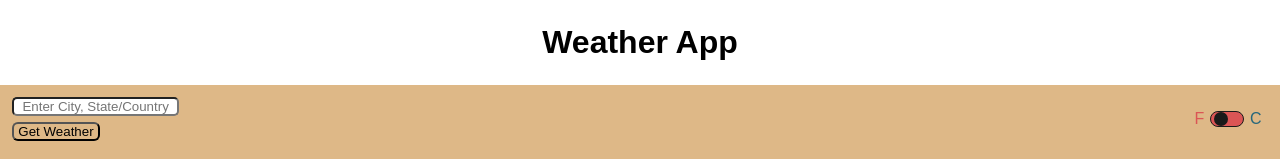
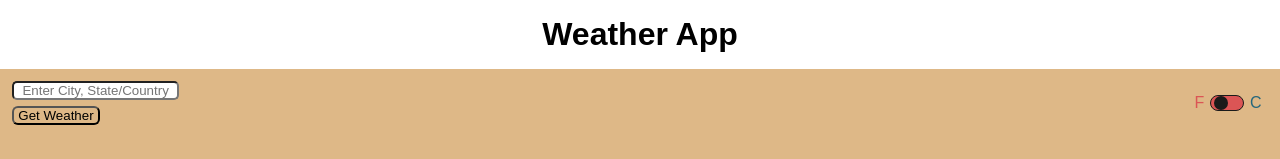
Before and after one commit to palmerusaf/weather-app, a website built with webpack: page src/index.html in a window 1280 px wide. Shown: the top 159 px of the page. Built offline with nearby package versions, Linux system fonts and the light colour scheme.

Commit message:
reduce padding on title

```diff
--- a/src/style.scss
+++ b/src/style.scss
@@ -24,7 +24,7 @@ $display-msg-transition: 700ms;
 .title {
   background-color: $title-color;
   text-align: center;
-  padding: 0.75em;
+  padding: 0.5em;
 }
 
 .form-container {
```
Also changed, not shown: dist/main.js.
